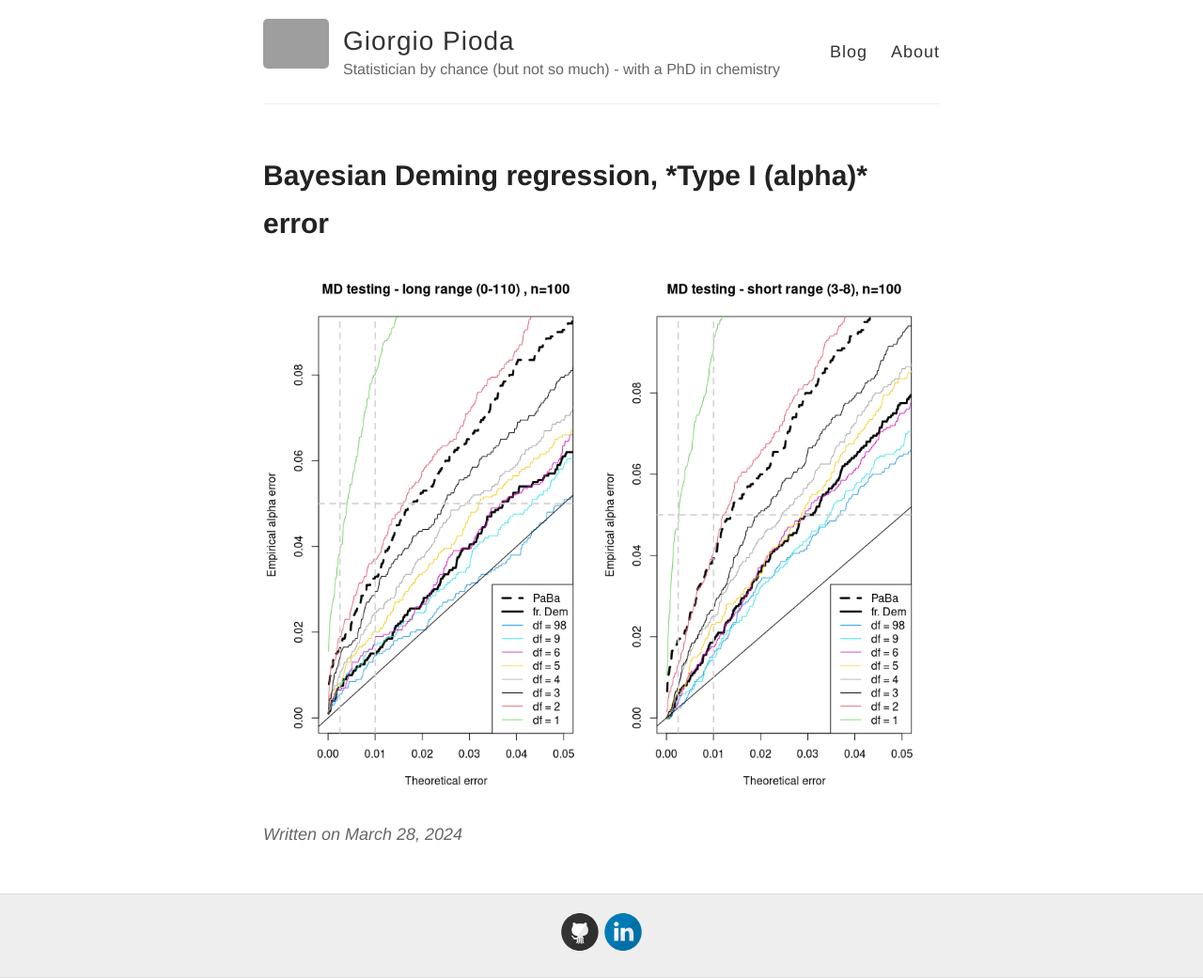
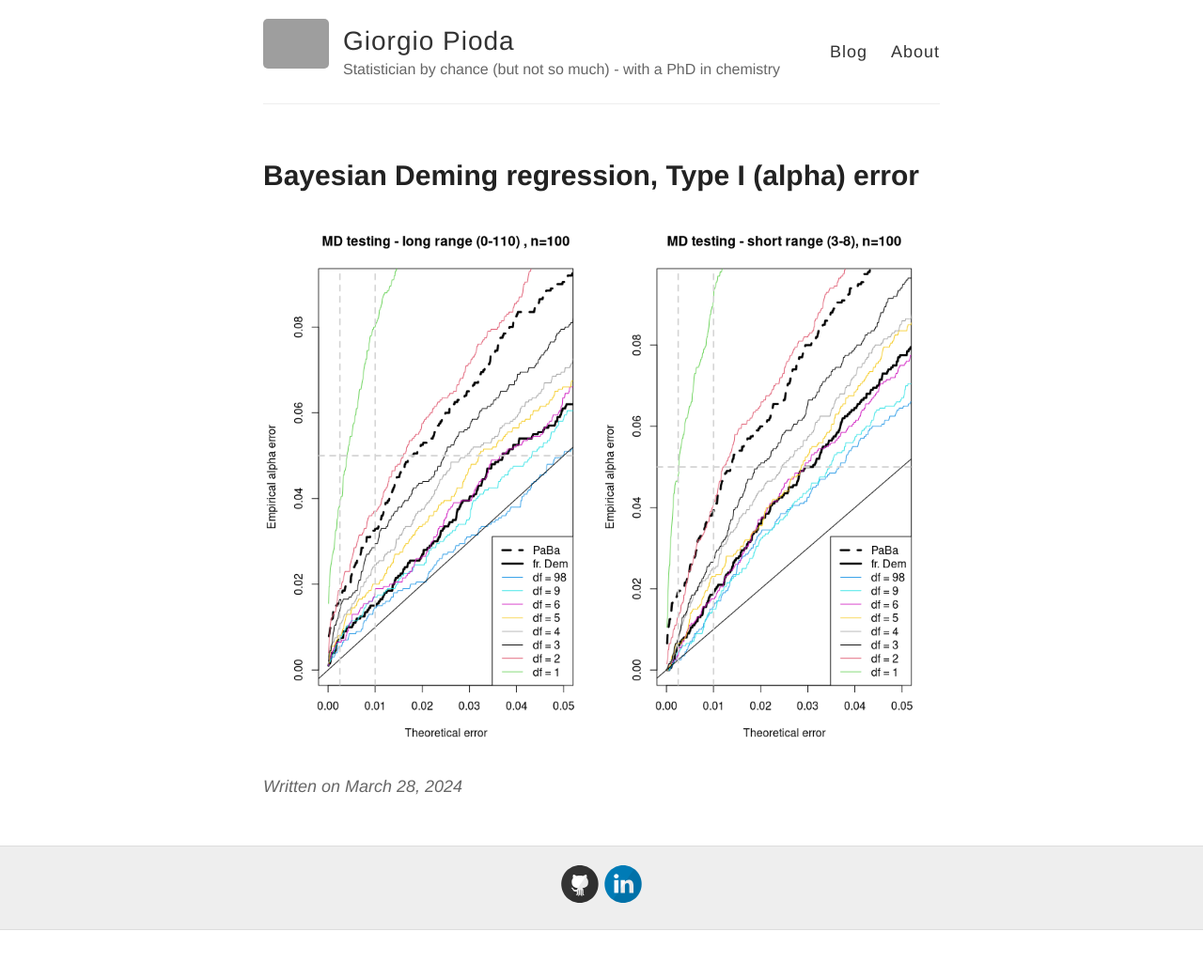
Before and after one commit to piodag/piodag.github.io, a Jekyll site: the page built from _posts/2024-3-28-BayDemAlphaOne.md, in a window 1280 px wide. Shown: the whole page at 94% size. Built offline with Jekyll 4.4.1, drawn with Linux system fonts in a browser that asks for light colours; after the commit the page ends 990 px from its top, so only the background shows below that; grey boxes are pictures that could not be loaded.

Commit message:
Title alpha

```diff
--- a/_posts/2024-3-28-BayDemAlphaOne.md
+++ b/_posts/2024-3-28-BayDemAlphaOne.md
@@ -1,6 +1,6 @@
 ---
 layout: post
-title: "Bayesian Deming regression, *Type I (alpha)* error"
+title: Bayesian Deming regression, Type I (alpha) error
 date: 2024-03-28 13:30:00
 ---
 
```
